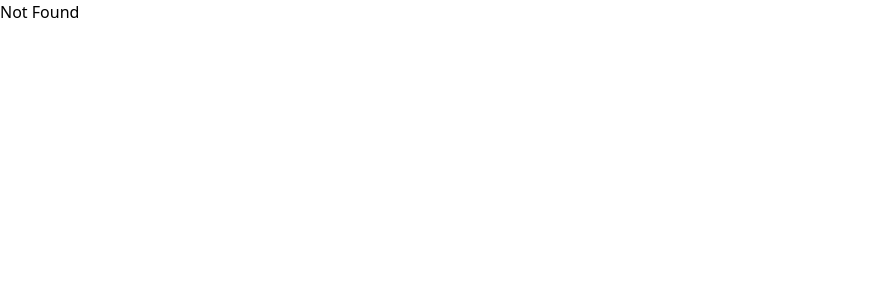
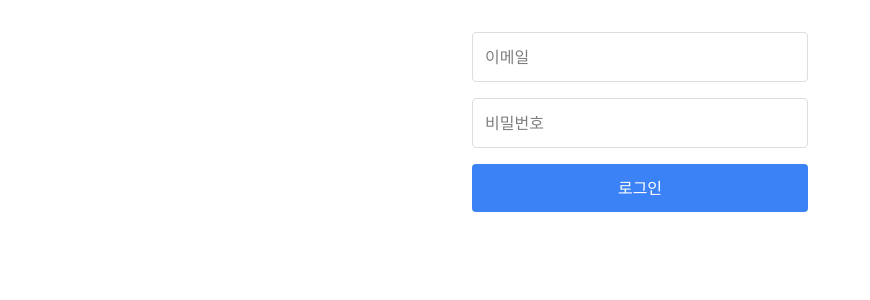
Before and after one commit to koremp/fe-test, a React app: page /login in a window 1280 px wide. Shown: the top 300 px of the page, without its empty margins (0-870 px from the left). Built offline with nearby package versions, Linux system fonts and the light colour scheme; the HTML template or start-up script is replaced by a standard one.

Commit message:
feat: add basic login

```diff
--- a/src/routeTree.gen.ts
+++ b/src/routeTree.gen.ts
@@ -9,38 +9,75 @@
 // Additionally, you should also exclude this file from your linter and/or formatter to prevent it from being checked or modified.
 
 import { Route as rootRouteImport } from './routes/__root'
+import { Route as LoginRouteImport } from './routes/login'
 import { Route as IndexRouteImport } from './routes/index'
+import { Route as GraphIndexRouteImport } from './routes/graph.index'
+import { Route as BoardIndexRouteImport } from './routes/board.index'
 
+const LoginRoute = LoginRouteImport.update({
+  id: '/login',
+  path: '/login',
+  getParentRoute: () => rootRouteImport,
+} as any)
 const IndexRoute = IndexRouteImport.update({
   id: '/',
   path: '/',
   getParentRoute: () => rootRouteImport,
 } as any)
+const GraphIndexRoute = GraphIndexRouteImport.update({
+  id: '/graph/',
+  path: '/graph/',
+  getParentRoute: () => rootRouteImport,
+} as any)
+const BoardIndexRoute = BoardIndexRouteImport.update({
+  id: '/board/',
+  path: '/board/',
+  getParentRoute: () => rootRouteImport,
+} as any)
 
 export interface FileRoutesByFullPath {
   '/': typeof IndexRoute
+  '/login': typeof LoginRoute
+  '/board': typeof BoardIndexRoute
+  '/graph': typeof GraphIndexRoute
 }
 export interface FileRoutesByTo {
   '/': typeof IndexRoute
+  '/login': typeof LoginRoute
+  '/board': typeof BoardIndexRoute
+  '/graph': typeof GraphIndexRoute
 }
 export interface FileRoutesById {
   __root__: typeof rootRouteImport
   '/': typeof IndexRoute
+  '/login': typeof LoginRoute
+  '/board/': typeof BoardIndexRoute
+  '/graph/': typeof GraphIndexRoute
 }
 export interface FileRouteTypes {
   fileRoutesByFullPath: FileRoutesByFullPath
-  fullPaths: '/'
+  fullPaths: '/' | '/login' | '/board' | '/graph'
   fileRoutesByTo: FileRoutesByTo
-  to: '/'
-  id: '__root__' | '/'
+  to: '/' | '/login' | '/board' | '/graph'
+  id: '__root__' | '/' | '/login' | '/board/' | '/graph/'
   fileRoutesById: FileRoutesById
 }
 export interface RootRouteChildren {
   IndexRoute: typeof IndexRoute
+  LoginRoute: typeof LoginRoute
+  BoardIndexRoute: typeof BoardIndexRoute
+  GraphIndexRoute: typeof GraphIndexRoute
 }
 
 declare module '@tanstack/react-router' {
   interface FileRoutesByPath {
+    '/login': {
+      id: '/login'
+      path: '/login'
+      fullPath: '/login'
+      preLoaderRoute: typeof LoginRouteImport
+      parentRoute: typeof rootRouteImport
+    }
     '/': {
       id: '/'
       path: '/'
@@ -48,11 +85,28 @@ declare module '@tanstack/react-router' {
       preLoaderRoute: typeof IndexRouteImport
       parentRoute: typeof rootRouteImport
     }
+    '/graph/': {
+      id: '/graph/'
+      path: '/graph'
+      fullPath: '/graph'
+      preLoaderRoute: typeof GraphIndexRouteImport
+      parentRoute: typeof rootRouteImport
+    }
+    '/board/': {
+      id: '/board/'
+      path: '/board'
+      fullPath: '/board'
+      preLoaderRoute: typeof BoardIndexRouteImport
+      parentRoute: typeof rootRouteImport
+    }
   }
 }
 
 const rootRouteChildren: RootRouteChildren = {
   IndexRoute: IndexRoute,
+  LoginRoute: LoginRoute,
+  BoardIndexRoute: BoardIndexRoute,
+  GraphIndexRoute: GraphIndexRoute,
 }
 export const routeTree = rootRouteImport
   ._addFileChildren(rootRouteChildren)
--- /dev/null
+++ b/src/routes/board.index.tsx
@@ -0,0 +1,9 @@
+import { createFileRoute } from "@tanstack/react-router";
+
+export const Route = createFileRoute("/board/")({
+  component: RouteComponent,
+});
+
+function RouteComponent() {
+  return <div>"/board/"!</div>;
+}
--- /dev/null
+++ b/src/routes/graph.index.tsx
@@ -0,0 +1,9 @@
+import { createFileRoute } from '@tanstack/react-router'
+
+export const Route = createFileRoute('/graph/')({
+  component: RouteComponent,
+})
+
+function RouteComponent() {
+  return <div>Hello "/graph"!</div>
+}
--- a/src/routes/index.tsx
+++ b/src/routes/index.tsx
@@ -1,9 +1,24 @@
-import { createFileRoute } from '@tanstack/react-router'
+import { createFileRoute, useNavigate } from "@tanstack/react-router";
 
-export const Route = createFileRoute('/')({
+export const Route = createFileRoute("/")({
   component: RouteComponent,
-})
+});
 
 function RouteComponent() {
-  return <div>Hello "/"!</div>
+  const navigate = useNavigate();
+
+  const handleClickBoard = () => {
+    navigate({ to: "/board" });
+  };
+
+  const handleClickGraph = () => {
+    navigate({ to: "/graph" });
+  };
+
+  return (
+    <div>
+      <button onClick={handleClickBoard}>Board</button>
+      <button onClick={handleClickGraph}>Graph</button>
+    </div>
+  );
 }
--- /dev/null
+++ b/src/routes/login.tsx
@@ -0,0 +1,184 @@
+import { createFileRoute } from "@tanstack/react-router";
+import { useState, useEffect } from "react";
+import { useRouter } from "@tanstack/react-router";
+import { useMutation } from "@tanstack/react-query";
+import { z, ZodError } from "zod";
+
+export const Route = createFileRoute("/login")({
+  component: RouteComponent,
+});
+
+const loginSchema = z.object({
+  email: z.email("올바른 이메일 주소를 입력하세요"),
+  password: z.string().min(1, "비밀번호를 입력하세요"),
+});
+
+type LoginRequest = z.infer<typeof loginSchema>;
+type LoginResponse = {
+  token: string;
+  user: {
+    id: string;
+    email: string;
+  };
+};
+
+async function loginFn(data: LoginRequest): Promise<LoginResponse> {
+  const response = await fetch(
+    "https://fe-hiring-rest-api.vercel.app/auth/login",
+    {
+      method: "POST",
+      headers: { "Content-Type": "application/json" },
+      body: JSON.stringify(data),
+    }
+  );
+
+  if (!response.ok) {
+    if (response.status === 400) throw new Error("잘못된 요청 형식입니다");
+    if (response.status === 401)
+      throw new Error("이메일 또는 비밀번호가 올바르지 않습니다");
+    throw new Error("로그인에 실패했습니다");
+  }
+
+  return response.json();
+}
+
+function RouteComponent() {
+  const [id, setId] = useState<string>("");
+  const [password, setPassword] = useState<string>("");
+  const [error, setError] = useState<string>("");
+  const [success, setSuccess] = useState<string>("");
+  const router = useRouter();
+
+  useEffect(() => {
+    const token = localStorage.getItem("fe-test-token");
+    if (token) {
+      router.navigate({ to: "/" });
+    }
+  }, [router]);
+
+  const loginMutation = useMutation({
+    mutationFn: loginFn,
+    onSuccess: (data: LoginResponse) => {
+      localStorage.setItem("fe-test-token", data.token);
+      setSuccess("로그인되었습니다! 이동 중입니다...");
+      setTimeout(() => {
+        router.navigate({ to: "/" });
+      }, 1500);
+    },
+    onError: (err: Error) => {
+      setError(err.message);
+      setSuccess("");
+    },
+  });
+
+  const handleSubmit = (e: React.FormEvent) => {
+    e.preventDefault();
+    setError("");
+    setSuccess("");
+
+    try {
+      const validatedData = loginSchema.parse({
+        email: id.trim(),
+        password: password.trim(),
+      });
+      loginMutation.mutate(validatedData);
+    } catch (validationError) {
+      if (validationError instanceof ZodError) {
+        setError(validationError.errors[0].message);
+      } else {
+        setError("입력값을 확인해주세요");
+      }
+    }
+  };
+
+  const handleChangeId = (e: React.ChangeEvent<HTMLInputElement>) => {
+    setId(e.target.value);
+    if (error) setError("");
+  };
+
+  const handleChangePassword = (e: React.ChangeEvent<HTMLInputElement>) => {
+    setPassword(e.target.value);
+    if (error) setError("");
+  };
+
+  return (
+    <div style={{ maxWidth: "400px", margin: "0 auto", padding: "2rem" }}>
+      <form onSubmit={handleSubmit}>
+        <div style={{ marginBottom: "1rem" }}>
+          <input
+            type="email"
+            value={id}
+            onChange={handleChangeId}
+            placeholder="이메일"
+            disabled={loginMutation.isPending}
+            style={{
+              width: "100%",
+              padding: "0.75rem",
+              border: "1px solid #ddd",
+              borderRadius: "4px",
+            }}
+          />
+        </div>
+        <div style={{ marginBottom: "1rem" }}>
+          <input
+            type="password"
+            value={password}
+            onChange={handleChangePassword}
+            placeholder="비밀번호"
+            disabled={loginMutation.isPending}
+            style={{
+              width: "100%",
+              padding: "0.75rem",
+              border: "1px solid #ddd",
+              borderRadius: "4px",
+            }}
+          />
+        </div>
+
+        {error && (
+          <div
+            style={{
+              color: "#ef4444",
+              background: "#fef2f2",
+              padding: "0.75rem",
+              borderRadius: "4px",
+              marginBottom: "1rem",
+            }}
+          >
+            {error}
+          </div>
+        )}
+
+        {success && (
+          <div
+            style={{
+              color: "#10b981",
+              background: "#ecfdf5",
+              padding: "0.75rem",
+              borderRadius: "4px",
+              marginBottom: "1rem",
+            }}
+          >
+            {success}
+          </div>
+        )}
+
+        <button
+          type="submit"
+          disabled={loginMutation.isPending || !id.trim() || !password.trim()}
+          style={{
+            width: "100%",
+            padding: "0.75rem",
+            background: loginMutation.isPending ? "#d1d5db" : "#3b82f6",
+            color: "white",
+            border: "none",
+            borderRadius: "4px",
+            cursor: loginMutation.isPending ? "not-allowed" : "pointer",
+          }}
+        >
+          {loginMutation.isPending ? "로그인 중..." : "로그인"}
+        </button>
+      </form>
+    </div>
+  );
+}
--- /dev/null
+++ b/src/types/api.ts
@@ -0,0 +1,19 @@
+import type { Post } from "./Post";
+
+export interface PostListResponse {
+  items: Post[];
+  nextCursor?: string;
+  prevCursor?: string;
+}
+
+export interface LoginResponse {
+  token: string;
+  user: { id: string; email: string };
+}
+
+export interface PostCreateRequest {
+  title: string;
+  body: string;
+  category: "NOTICE" | "QNA" | "FREE";
+  tags: string[];
+}
```
